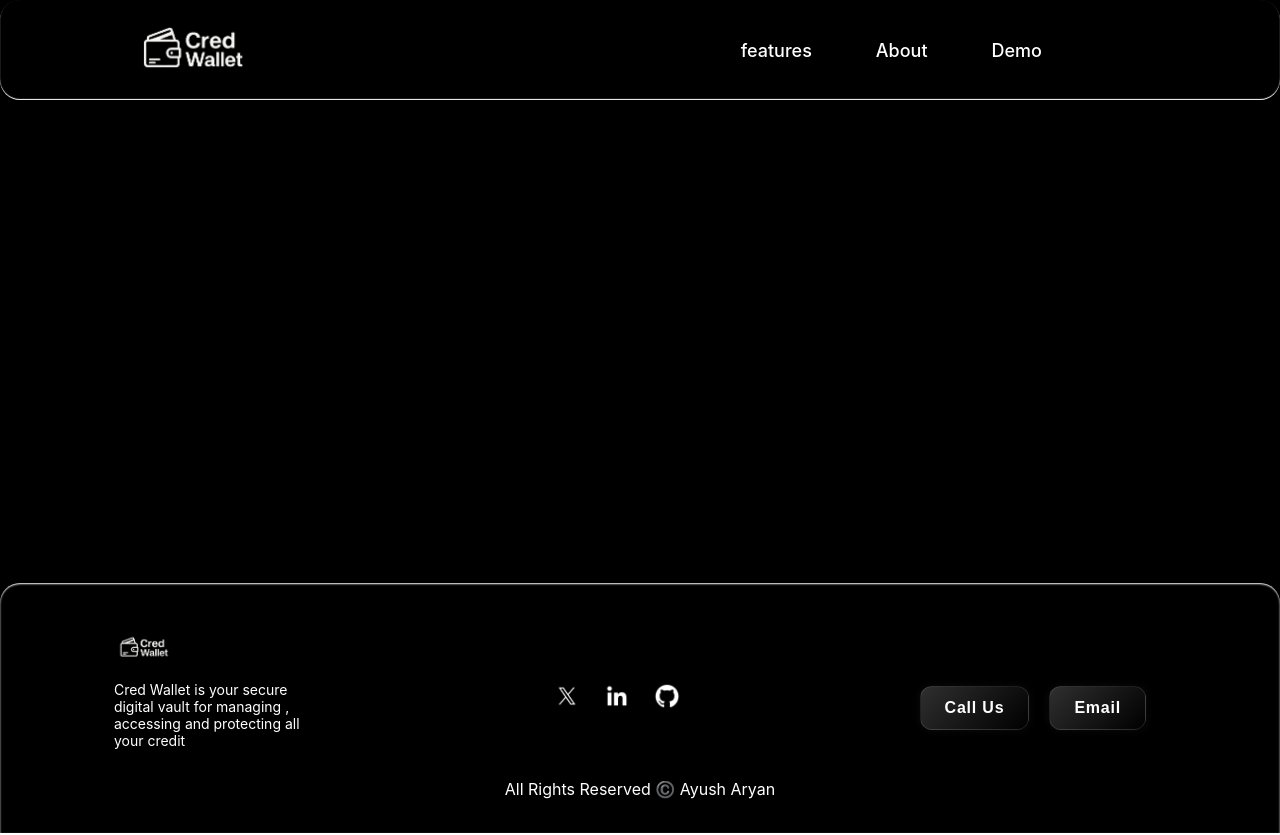
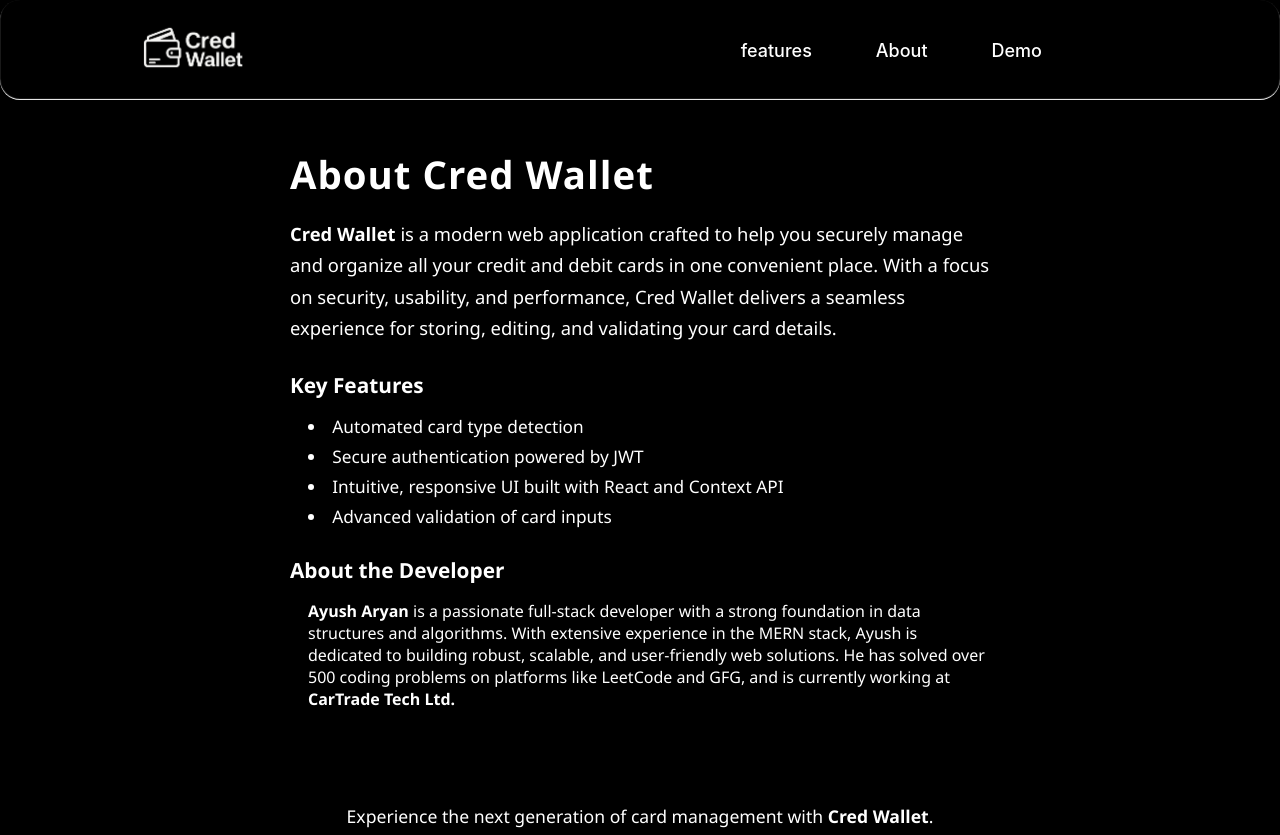
Before and after one commit to aryanayush012/Cred-Wallet-2.0, a React (Create React App) app in the folder frontend/: page /about in a window 1280 px wide. Shown: the top 835 px of the page. Built offline with nearby package versions, Linux system fonts and the light colour scheme.

Commit message:
added about demo and features section

```diff
--- a/frontend/public/index.html
+++ b/frontend/public/index.html
@@ -21,7 +21,8 @@
       work correctly both with client-side routing and a non-root public URL.
       Learn how to configure a non-root public URL by running `npm run build`.
     -->
-    <title>React App</title>
+    <link rel="icon" href="%PUBLIC_URL%/logo.png" />
+    <title>Cred Wallet</title>
   </head>
   <body>
     <noscript>You need to enable JavaScript to run this app.</noscript>
--- a/frontend/src/App.js
+++ b/frontend/src/App.js
@@ -15,6 +15,8 @@
 import Landing from "./components/Landing";
 import Login from "./components/Login";
 import SignUp from "./components/SignUp";
+import Demo from "./components/Demo";
+import Features from "./components/Features";
 
 function App() {
   const [alert, setAlert] = useState(null);
@@ -56,6 +58,8 @@
           <div className="container">
             <Routes>
               <Route path="/about" element={<About />} />
+              <Route path="/demo" element={<Demo />} />
+              <Route path="/features" element={<Features />} />
               <Route
                 path="/"
                 element={
--- a/frontend/src/components/About.js
+++ b/frontend/src/components/About.js
@@ -1,55 +1,42 @@
 import React from "react";
+import "./styles/About.style.css";
 
-const About = () => {
-  return (
-    <div className="d-flex text-light">
-      <div className="container" style={{ paddingLeft: "25%" }}>
-        <div className="row">
-          <div className="col-md-8">
-            <h2 className="text-center">About Us</h2>
-            <p>
-              I am Ayush Aryan, a passionate software engineer with a strong
-              academic background and a proven track record of success in
-              developing and delivering high-quality software products. I am
-              currently pursuing my Bachelor of Technology in Computer Science &
-              Engineering with a specialization in Artificial Intelligence and
-              Machine Learning at Lakshmi Narain College of Technology &
-              Science, Bhopal.
+const About = () => (
+  <div className="about-container">
+    <h1 className="about-title">About Cred Wallet</h1>
+    <p className="about-intro">
+      <strong>Cred Wallet</strong> is a modern web application crafted to help
+      you securely manage and organize all your credit and debit cards in one
+      convenient place. With a focus on security, usability, and performance,
+      Cred Wallet delivers a seamless experience for storing, editing, and
+      validating your card details.
+    </p>
+    <h2 className="about-section-title">Key Features</h2>
+    <ul className="about-features">
+      <li>Automated card type detection</li>
+      <li>Secure authentication powered by JWT</li>
+      <li>Intuitive, responsive UI built with React and Context API</li>
+      <li>Advanced validation of card inputs</li>
+    </ul>
+    <h2 className="about-section-title">About the Developer</h2>
+    <p className="about-developer">
+      <strong>Ayush Aryan</strong> is a passionate full-stack developer with a
+      strong foundation in data structures and algorithms. With extensive
+      experience in the MERN stack, Ayush is dedicated to building robust,
+      scalable, and user-friendly web solutions. He has solved over 500 coding
+      problems on platforms like LeetCode and GFG, and is currently working at{" "}
+      <strong>CarTrade Tech Ltd.</strong>
     </p>
     <p>
-              I have a strong understanding of the fundamentals of computer
-              science, including data structures, algorithms, operating systems,
-              and databases. I am also proficient in a variety of programming
-              languages and frameworks, including C++, JavaScript, HTML/CSS,
-              Node.js, Express.js, and React.js.
+      Ayush’s commitment to quality and innovation is reflected in every aspect
+      of Cred Wallet, ensuring users enjoy both convenience and security in
+      their digital card management.
     </p>
-            <p>
-              In my previous role as a Subject Matter Expert Intern at Quesba
-              Edutech Private Limited, I was responsible for developing and
-              delivering high-quality educational content on a variety of
-              topics, including C++, data structures, and algorithms. I also
-              worked on a number of open source projects, including I-Notebook,
-              a personal notebook web application that uses the MERN stack.
-            </p>
-            <p>
-              I am a highly motivated and self-driven individual with a strong
-              work ethic. I am also a team player and have excellent
-              communication and problem-solving skills. I am confident that I
-              have the skills and experience necessary to be successful in a
-              software engineering role.
-            </p>
-            <p>
-              I am always looking for new challenges and opportunities to learn
-              and grow. I am also passionate about using technology to solve
-              real-world problems. If you are looking for a talented and
-              motivated software engineer, I encourage you to contact me.
+    <p className="about-footer">
+      Experience the next generation of card management with{" "}
+      <strong>Cred Wallet</strong>.
     </p>
   </div>
-          <div className="col-md-6"></div>
-        </div>
-      </div>
-    </div>
 );
-};
 
 export default About;
--- /dev/null
+++ b/frontend/src/components/Demo.js
@@ -0,0 +1,58 @@
+import React from "react";
+import "./styles/Demo.style.css";
+
+const Demo = () => (
+  <div className="demo-container">
+    <h1 className="demo-title">Demo</h1>
+    <div className="demo-content">
+      <iframe
+        width="560"
+        height="315"
+        src="https://www.youtube.com/embed/NpzvOmZT2x4?si=xCjyVZS_YrQ40TfW&amp;controls=0"
+        title="YouTube video player"
+        frameborder="0"
+        allow="accelerometer; autoplay; clipboard-write; encrypted-media; gyroscope; picture-in-picture; web-share"
+        referrerpolicy="strict-origin-when-cross-origin"
+        allowfullscreen
+      ></iframe>
+      <h1 className="demo-title">Cred Wallet Demo</h1>
+      <p className="demo-description">
+        Explore the features of{" "}
+        <span className="demo-highlight">Cred Wallet</span> with this
+        interactive demo. Follow the steps below to experience how easy and
+        secure it is to manage your cards:
+      </p>
+      <ol className="demo-steps">
+        <li>
+          <span className="demo-highlight">Sign Up</span> or{" "}
+          <span className="demo-highlight">Log In</span> to your account to get
+          started.
+        </li>
+        <li>
+          <span className="demo-highlight">Add a Card</span> by entering your
+          card details. The app will automatically detect the card type and
+          validate your input.
+        </li>
+        <li>
+          <span className="demo-highlight">View, Edit, or Delete</span> your
+          saved cards. All changes are instantly reflected in your secure vault.
+        </li>
+        <li>
+          <span className="demo-highlight">
+            Experience Real-Time Validation
+          </span>{" "}
+          and issuer-based card styling as you interact with your cards.
+        </li>
+        <li>
+          <span className="demo-highlight">Log Out</span> securely when you are
+          done.
+        </li>
+      </ol>
+      <p className="demo-footer">
+        Ready to try? Use the navigation bar to explore all features!
+      </p>
+    </div>
+  </div>
+);
+
+export default Demo;
--- a/frontend/src/components/NavBar.js
+++ b/frontend/src/components/NavBar.js
@@ -15,9 +15,9 @@
       <Link className="navbar-brand" to="/"></Link>
       <div className="navbar-links">
         <Link
-          className={`nav-link ${location.pathname === "/" ? "active" : ""}`}
+          className={`nav-link ${location.pathname === "/features" ? "active" : ""}`}
           aria-current="page"
-          to="/"
+          to="/features"
         >
           features
         </Link>
@@ -32,9 +32,9 @@
         </Link>
         <Link
           className={`nav-link ${
-            location.pathname === "/about" ? "active" : ""
+            location.pathname === "/demo" ? "active" : ""
           }`}
-          to="/about"
+          to="/demo"
         >
           Demo
         </Link>
--- /dev/null
+++ b/frontend/src/components/styles/About.style.css
@@ -0,0 +1,58 @@
+.about-container {
+  max-width: 700px;
+  margin: 40px auto;
+  padding: 32px 28px;
+  background: rgba(0,0,0,50%);
+  border-radius: 18px;
+  box-shadow: 0 4px 32px 0 rgba(0,0,0,0.10);
+  font-family: 'Segoe UI', 'Roboto', Arial, sans-serif;
+}
+
+.about-title {
+  font-size: 2.4rem;
+  font-weight: 700;
+  color: #fff;
+  margin-bottom: 18px;
+  letter-spacing: 1px;
+}
+
+.about-intro {
+  font-size: 1.15rem;
+  color: #fff;
+  margin-bottom: 22px;
+  line-height: 1.7;
+}
+
+.about-section-title {
+  font-size: 1.3rem;
+  color: #fff;
+  margin-top: 28px;
+  margin-bottom: 10px;
+  font-weight: 600;
+}
+
+.about-features {
+  list-style: disc inside;
+  margin-bottom: 18px;
+  color: #fff;
+  padding-left: 18px;
+}
+
+.about-features li {
+  margin-bottom: 7px;
+  font-size: 1.08rem;
+}
+
+.about-footer {
+  margin-top: 32px;
+  font-size: 1.1rem;
+  color: #fff;
+  font-weight: 500;
+  text-align: center;
+}
+.about-developer{
+      list-style: disc inside;
+  margin-bottom: 18px;
+  color: #fff;
+  padding-left: 18px;
+}
--- /dev/null
+++ b/frontend/src/components/styles/Demo.style.css
@@ -0,0 +1,63 @@
+.demo-container {
+  max-width: 700px;
+  margin: 40px auto;
+  padding: 32px 28px;
+  background: rgba(0, 0, 0, 50%);
+  border-radius: 18px;
+  box-shadow: 0 4px 32px 0 rgba(0, 0, 0, 0.1);
+  font-family: 'Segoe UI', 'Roboto', Arial, sans-serif;
+  /* background-color: rgb(0 0 0 / 50%); */
+  /* background-color: #141414; */
+  border-radius: 20px;
+  box-shadow:  2px 2px 20px #3a3a3a;
+  backdrop-filter: blur(5px);
+}
+
+.demo-title {
+  font-size: 2.2rem;
+  font-weight: 700;
+  color: #fff;
+  margin-bottom: 18px;
+  letter-spacing: 1px;
+  text-align: center;
+}
+
+.demo-description {
+  font-size: 1.15rem;
+  color: #fff;
+  margin-bottom: 22px;
+  line-height: 1.7;
+  text-align: center;
+}
+
+.demo-steps {
+  margin: 24px 0 0 0;
+  padding-left: 20px;
+  color: #fff;
+}
+
+.demo-steps li {
+  margin-bottom: 12px;
+  font-size: 1.08rem;
+}
+
+.demo-highlight {
+  color: #fff;
+  padding: 2px 8px;
+  border-radius: 6px;
+  font-weight: 500;
+}
+
+.demo-footer {
+  margin-top: 32px;
+  font-size: 1.1rem;
+  color: #fff;
+  font-weight: 500;
+  text-align: center;
+}
+
+.demo-content {
+  display: flex;
+  flex-direction: column;
+  align-items: center;
+}
```
Also changed, not shown: 1 other file (tests, documents, lock files or other folders). Lines whose indentation alone changed are shown as unchanged.
